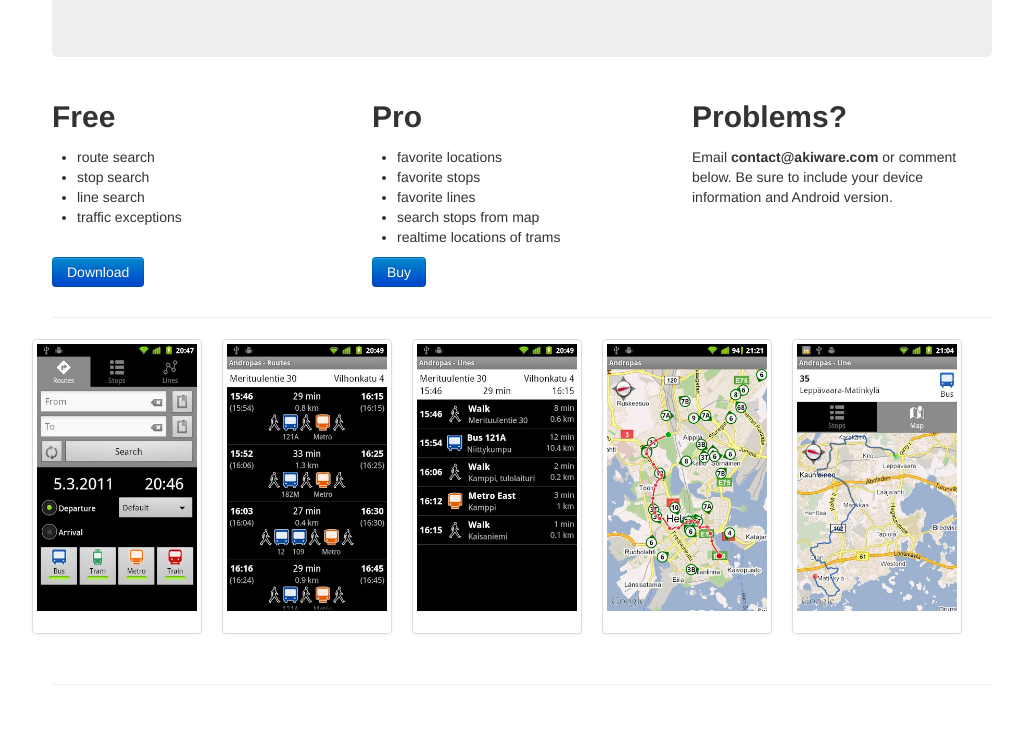
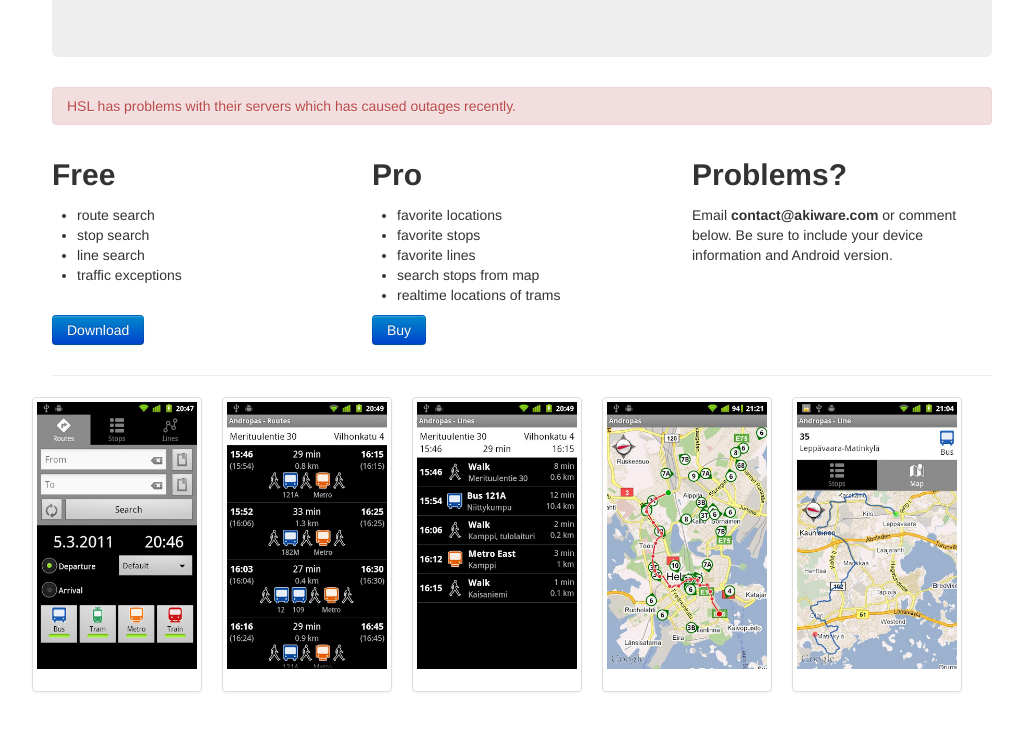
Before and after one commit to akileh/site-andropas, a plain HTML site: page index.html in a window 1280 px wide. Shown: the part 201-932 px from the top of the page, without its empty margins (118-1141 px from the left). Before the commit the page ends 907 px from the top, so only its background shows below. Drawn offline with Linux system fonts and the light colour scheme.

Commit message:
hsl outage alert

```diff
--- a/index.html
+++ b/index.html
@@ -21,6 +21,10 @@
           </div>
 
         </div>
+      </div>
+
+      <div class="alert alert-error">
+        HSL has problems with their servers which has caused outages recently.
       </div>
 
       <!-- Example row of columns -->
```
